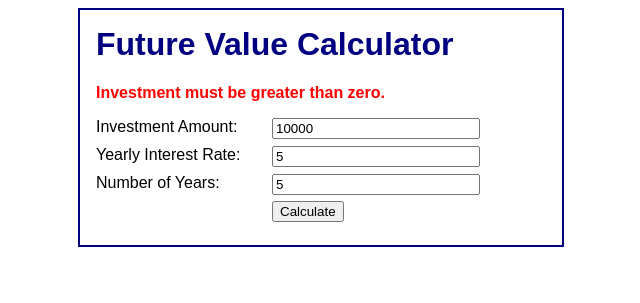
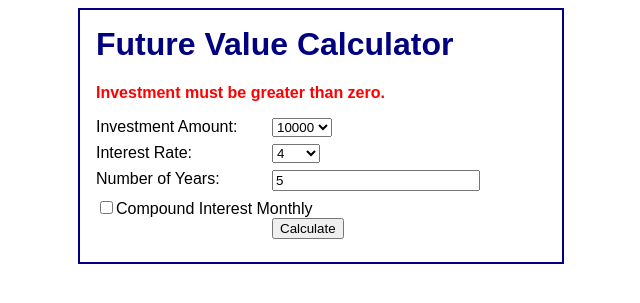
Before and after one commit to munsta2/itools-php-exercise, a PHP site: page /ex_starts/ch07_ex2/display_results.php in a window 1280 px wide. Shown: the top 303 px of the page, without its empty margins (319-959 px from the left). Run offline with PHP 8.4, Linux system fonts and the light colour scheme.

Commit message:
ex7 done

```diff
--- a/ex_starts/ch07_ex2/display_results.php
+++ b/ex_starts/ch07_ex2/display_results.php
@@ -34,12 +34,24 @@
         include('index.php');
         exit();
     }
+    $monthly_or_yearly = "";
+    if (isset($_POST['monthly'])) {
+        $future_value = $investment;
+        $monthly_or_yearly = "Compounded Monthly";
+        $months = $years * 12;
+        for ($i = 1; $i <= $months; $i++) {
+            $future_value += $future_value * $interest_rate *.01;
+        }
+    }
+    else {
+        $monthly_or_yearly = "Compounded Yearly";
+        $future_value = $investment;
+        for ($i = 1; $i <= $years; $i++) {
+            $future_value += $future_value * $interest_rate *.01;
+        }
+    }
+    // calculate the future value
 
-    // calculate the future value
-    $future_value = $investment;
-    for ($i = 1; $i <= $years; $i++) {
-        $future_value += $future_value * $interest_rate *.01;
-    }
 
     // apply currency and percent formatting
     $investment_f = '$'.number_format($investment, 2);
@@ -67,6 +79,8 @@
 
         <label>Future Value:</label>
         <span><?php echo $future_value_f; ?></span><br>
+
+        <?php echo $monthly_or_yearly?>
     </main>
 </body>
 </html>
--- a/ex_starts/ch07_ex2/index.php
+++ b/ex_starts/ch07_ex2/index.php
@@ -20,19 +20,30 @@
     <form action="display_results.php" method="post">
 
         <div id="data">
-            <label>Investment Amount:</label>
-            <input type="text" name="investment"
-                   value="<?php echo $investment; ?>"/><br>
+        <label>Investment Amount:</label>
+        <select name="investment">
+            <?php for ($v = 10000; $v <= 50000; $v+=5000) : ?>
+                <option value="<?php echo $v; ?>">
+                    <?php echo $v; ?>
+                </option>
+            <?php endfor; ?>
+        </select><br/>
 
-            <label>Yearly Interest Rate:</label>
-            <input type="text" name="interest_rate"
-                   value="<?php echo $interest_rate; ?>"/><br>
+        <label>Interest Rate:</label>
+        <select name="interest_rate">
+            <?php for ($v = 4; $v <= 12; $v+=.5) : ?>
+                <option value="<?php echo $v; ?>">
+                    <?php echo $v; ?>
+                </option>
+            <?php endfor; ?>
+        </select><br/>
 
             <label>Number of Years:</label>
             <input type="text" name="years"
                    value="<?php echo $years; ?>"/><br>
         </div>
 
+        <input type="checkbox" name="monthly">Compound Interest Monthly<br>
         <div id="buttons">
             <label>&nbsp;</label>
             <input type="submit" value="Calculate"/><br>
```
Also changed, not shown: ex_starts/ch07_ex1/display_results.php (+22 -7 lines).
